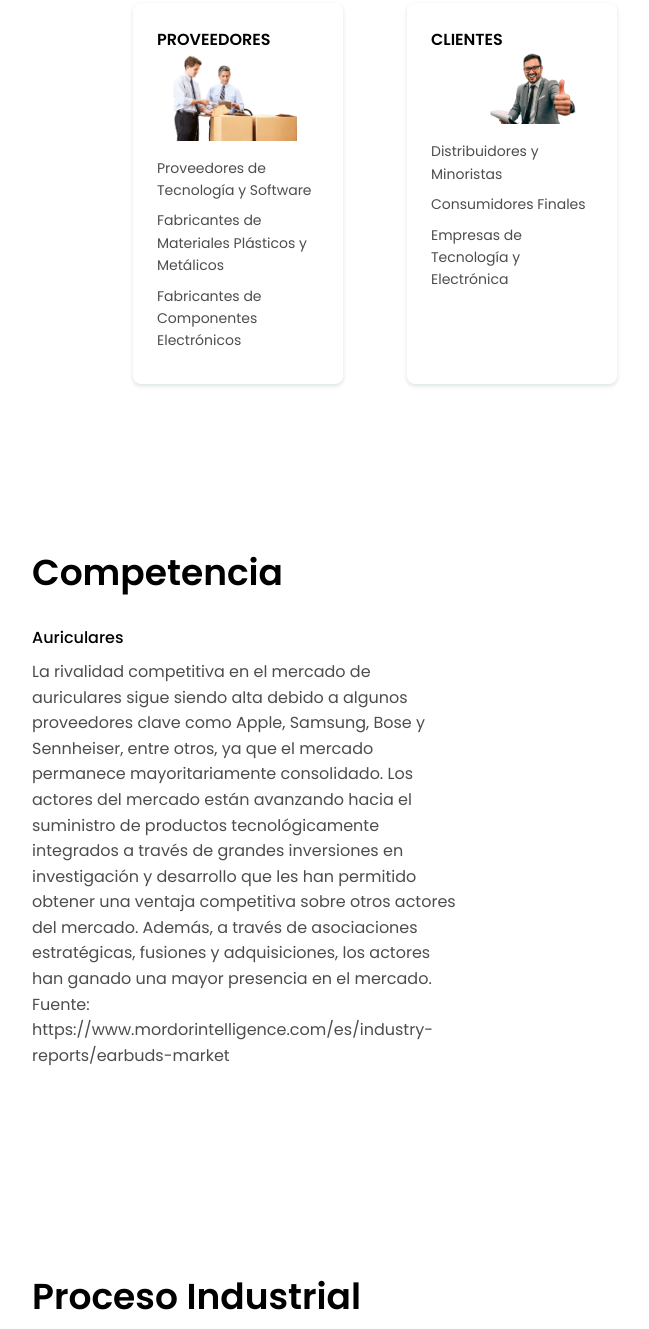
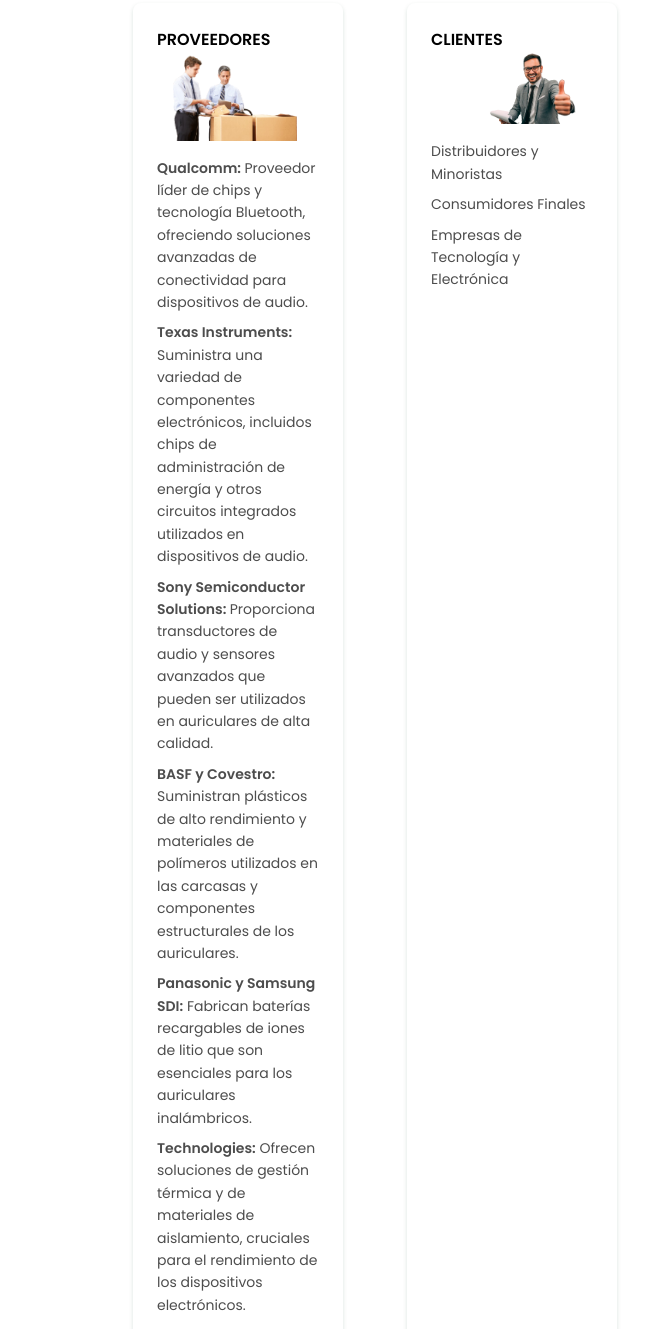
Before and after one commit to ZoeCGonzalez/TAEI, a plain HTML site: page index.html in a window 1280 px wide. Shown: the part 2042-3371 px from the top of the page, without its empty margins (128-777 px from the left). Drawn offline with nearby package versions, Linux system fonts and the light colour scheme.

Commit message:
proveedores

```diff
--- a/index.html
+++ b/index.html
@@ -123,7 +123,6 @@
 
         <!--========== MENU ==========-->
         <section class="menu section bd-container" id="menu">
-
             <h2 class="section-title">Contexto</h2>
             <span class="section-subtitle">Stromberg pertenece a la industria de dispositivos electrónicos y de audio</span>
 
@@ -132,24 +131,23 @@
                     <h3 class="menu__name">PROVEEDORES</h3>
                     <img src="assets/img/62fd47fbc3025-removebg-preview.png" alt="" class="menu__img">
 
-                    <span class="menu__detail">Proveedores de Tecnología y Software</span>
-                    <span class="menu__detail">Fabricantes de Materiales Plásticos y Metálicos</span>
-                    <span class="menu__detail">Fabricantes de Componentes Electrónicos</span>
+                    <span class="menu__detail"> <strong> Qualcomm: </strong> Proveedor líder de chips y tecnología Bluetooth, ofreciendo soluciones avanzadas de conectividad para dispositivos de audio.</span>
+                    <span class="menu__detail"><strong>Texas Instruments: </strong>Suministra una variedad de componentes electrónicos, incluidos chips de administración de energía y otros circuitos integrados utilizados en dispositivos de audio.</span>
+                    <span class="menu__detail"><strong>Sony Semiconductor Solutions: </strong>Proporciona transductores de audio y sensores avanzados que pueden ser utilizados en auriculares de alta calidad.</span>
+                    <span class="menu__detail"><strong> BASF y Covestro: </strong>Suministran plásticos de alto rendimiento y materiales de polímeros utilizados en las carcasas y componentes estructurales de los auriculares.</span>
+                    <span class="menu__detail"><strong> Panasonic y Samsung SDI:</strong> Fabrican baterías recargables de iones de litio que son esenciales para los auriculares inalámbricos.</span>
+                    <span class="menu__detail"><strong> Technologies:</strong> Ofrecen soluciones de gestión térmica y de materiales de aislamiento, cruciales para el rendimiento de los dispositivos electrónicos.</span>
                 </div>
 
                 <div class="menu__content">
+                    <h3 class="menu__name">CLIENTES</h3>
+                    <img src="assets/img/20_consejos_01-removebg-preview.png" alt="" class="menu__img">
 
-                            <h3 class="menu__name">CLIENTES</h3>
-                            <img src="assets/img/20_consejos_01-removebg-preview.png" alt="" class="menu__img">
-
-                            <span class="menu__detail">Distribuidores y Minoristas                            </span>
-                            <span class="menu__detail">Consumidores Finales             </span>
-                            <span class="menu__detail">Empresas de Tecnología y Electrónica</span>
-
+                    <span class="menu__detail">Distribuidores y Minoristas</span>
+                    <span class="menu__detail">Consumidores Finales</span>
+                    <span class="menu__detail">Empresas de Tecnología y Electrónica</span>
                 </div>
-
             </div>
-
         </section>
 
         <section class="app section bd-container">
```
